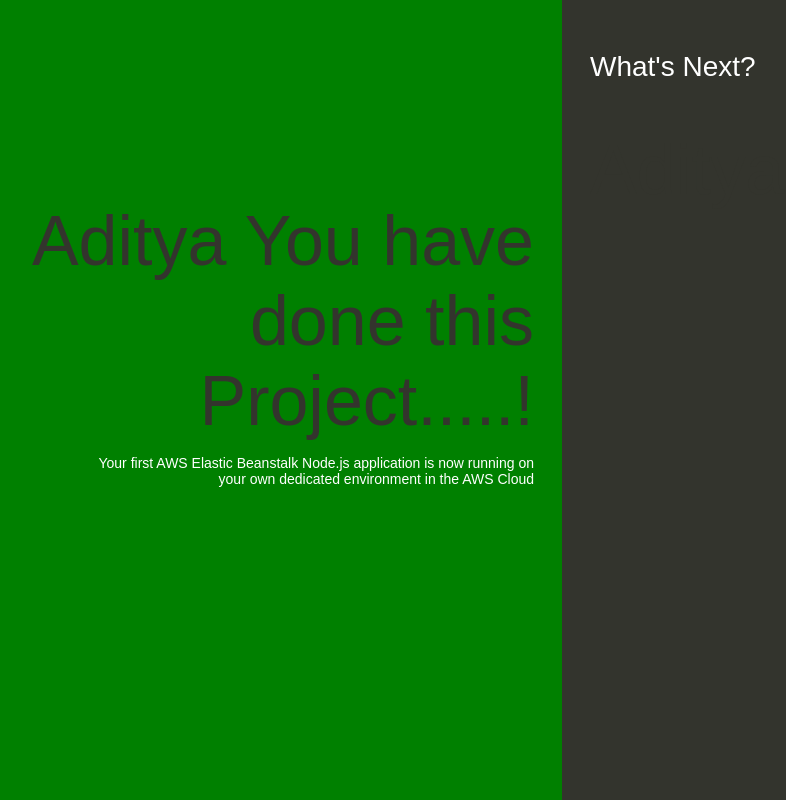
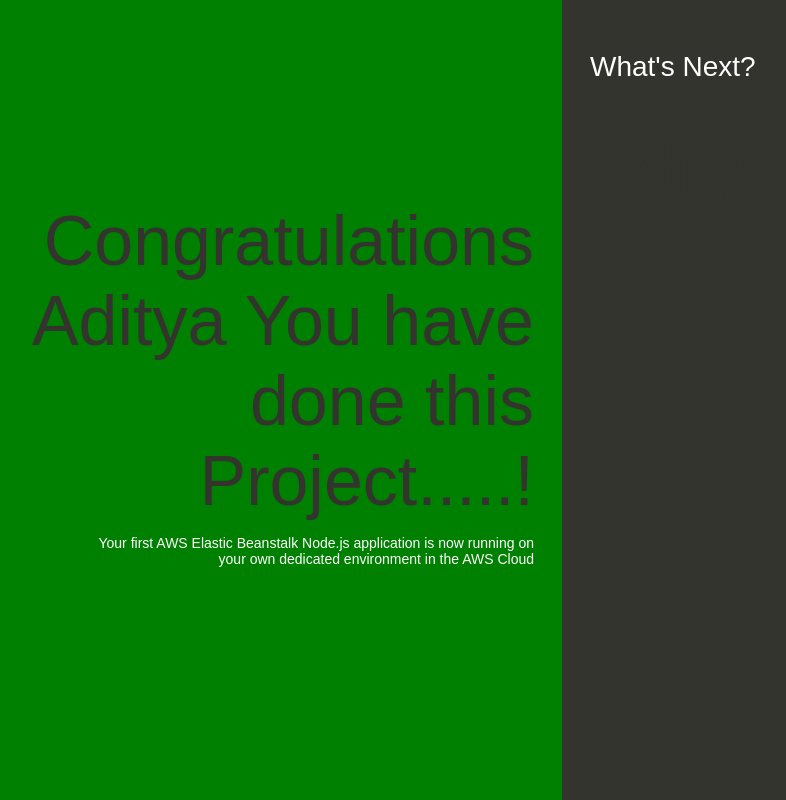
Before and after one commit to devops0425/my-node-jsapp, a website: page index.html in a window 1280 px wide. Shown: the whole page, without its empty margins (78-864 px from the left). Drawn offline with Linux system fonts and the light colour scheme.

Commit message:
Update index.html

```diff
--- a/index.html
+++ b/index.html
@@ -74,7 +74,7 @@
   </head>
   <body>
     <div class="textColumn">
-      <h1> Aditya You have done this Project.....! </h1>
+      <h1> Congratulations Aditya You have done this Project.....! </h1>
       <p>Your first AWS Elastic Beanstalk Node.js application is now running on your own dedicated environment in the AWS Cloud</p>
     </div>
     <div class="linksColumn">
```
